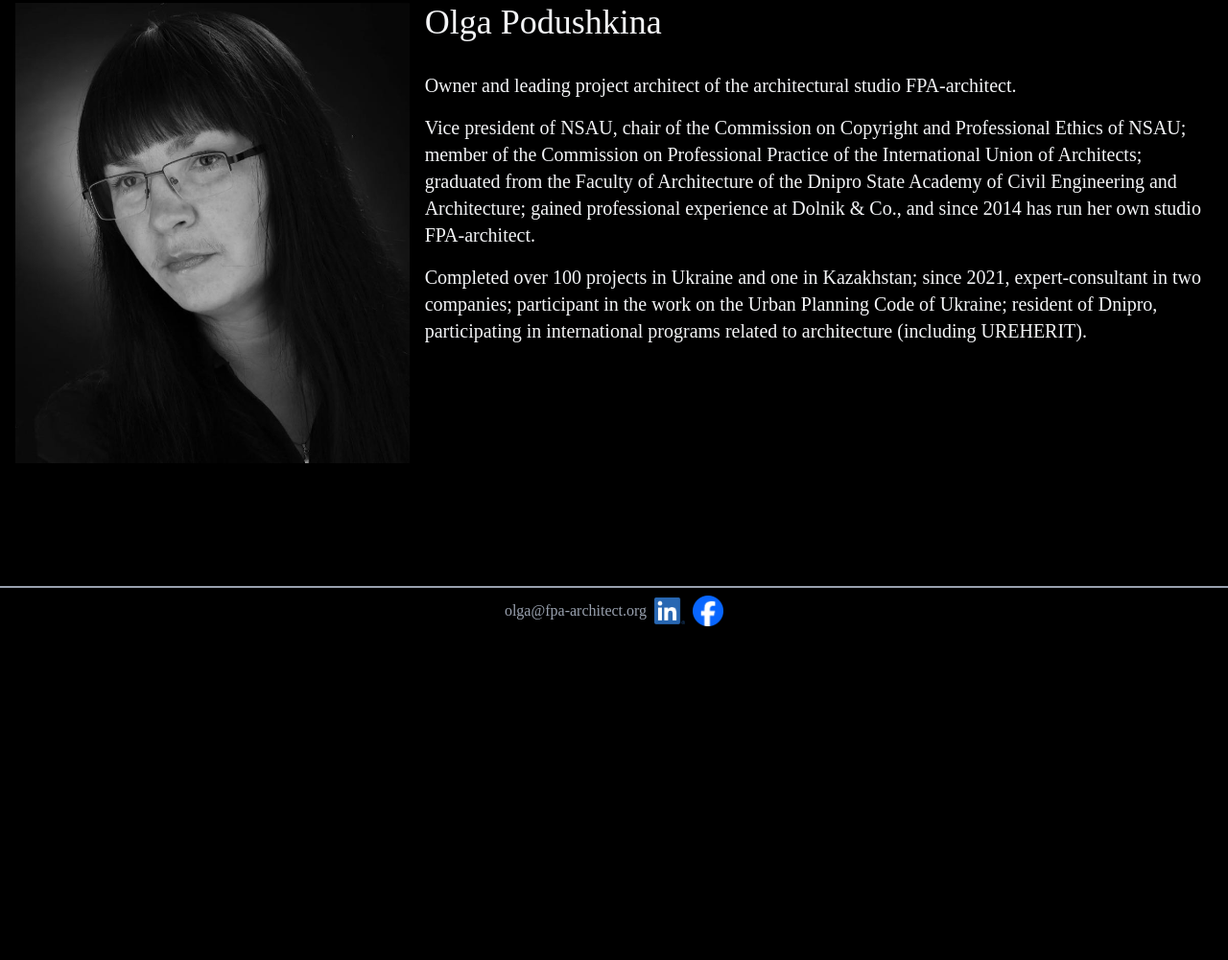
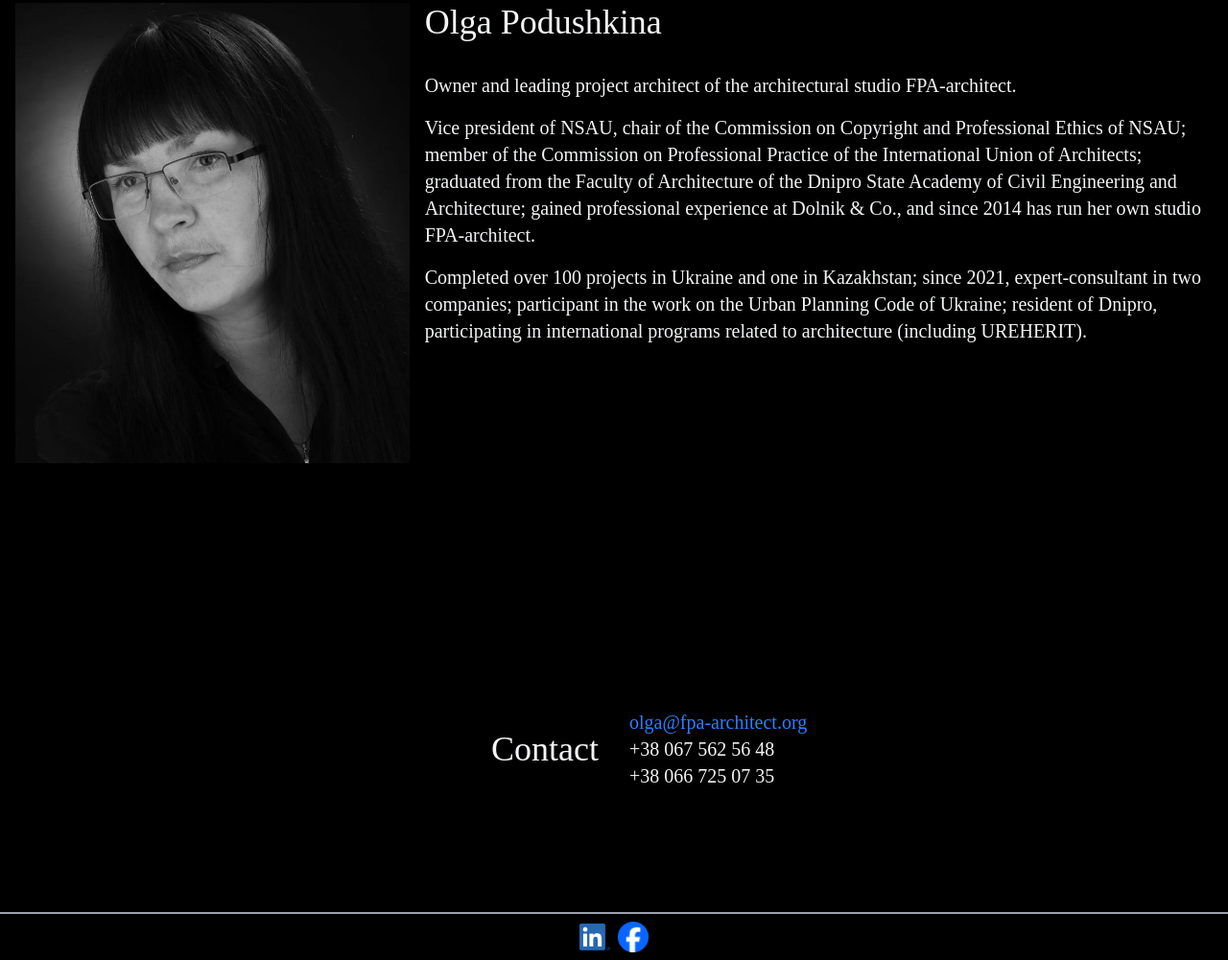
Before and after one commit to fpaarchitect/fpaarchitect.github.io, an Astro site: page /about in a window 1280 px wide. Shown: the part 181-1182 px from the top of the page at 96% size. Before the commit the page ends 842 px from the top, so only its background shows below. Built offline with nearby package versions, Linux system fonts and the light colour scheme; Astro itself is replaced by a stand-in of ours.

Commit message:
update astro, contact

```diff
--- a/package.json
+++ b/package.json
@@ -9,12 +9,12 @@
     "astro": "astro"
   },
   "dependencies": {
-    "@astrojs/sitemap": "^3.2.1",
+    "@astrojs/sitemap": "^3.3.0",
     "@fontsource-variable/open-sans": "^5.1.1",
     "@fontsource-variable/outfit": "^5.1.1",
     "@fontsource-variable/quicksand": "^5.1.1",
     "@tailwindcss/vite": "^4.0.7",
-    "astro": "^5.3.0",
+    "astro": "^5.5.5",
     "tailwindcss": "^4.0.7"
   },
   "devDependencies": {
--- a/src/layouts/Layout.astro
+++ b/src/layouts/Layout.astro
@@ -41,6 +41,9 @@ const { title } = Astro.props;
 				<li class="hover:text-white hover:underline">
 					<a href="/about">ABOUT</a>
 				</li>
+				<li class="hover:text-white hover:underline">
+					<a href="/about#contact">CONTACT</a>
+				</li>
 			</ul>
 		</nav>
 
@@ -51,7 +54,6 @@ const { title } = Astro.props;
 		<footer
 			class="flex items-center justify-center gap-2 border-t-2 border-gray-400 p-2"
 		>
-			<p class="text-gray-400">olga@fpa-architect.org</p>
 			<a href="https://www.linkedin.com/in/ольга-подушкина-a4742168">
 				<Image
 					class="object-contain"
--- a/src/pages/about.astro
+++ b/src/pages/about.astro
@@ -41,4 +41,23 @@ import Layout from "../layouts/Layout.astro";
 			</div>
 		</div>
 	</section>
+
+	<section
+		class="mx-auto grid max-w-screen-xl items-center justify-center gap-8 px-4 py-32 sm:grid-cols-2"
+		id="contact"
+	>
+		<header class="sm:justify-self-end">
+			<h1 class="font-heading text-4xl">Contact</h1>
+		</header>
+
+		<ul class="lg:text-xl">
+			<li>
+				<a class="text-blue-500" href="mailto:olga@fpa-architect.org"
+					>olga@fpa-architect.org</a
+				>
+			</li>
+			<li>+38 067 562 56 48</li>
+			<li>+38 066 725 07 35</li>
+		</ul>
+	</section>
 </Layout>
```
Also changed, not shown: 1 other file.
